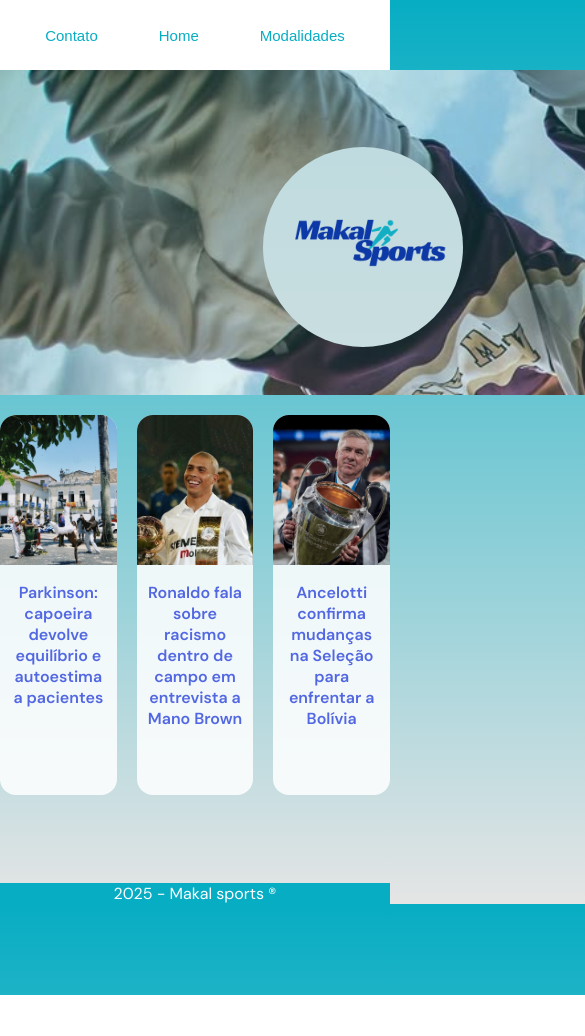
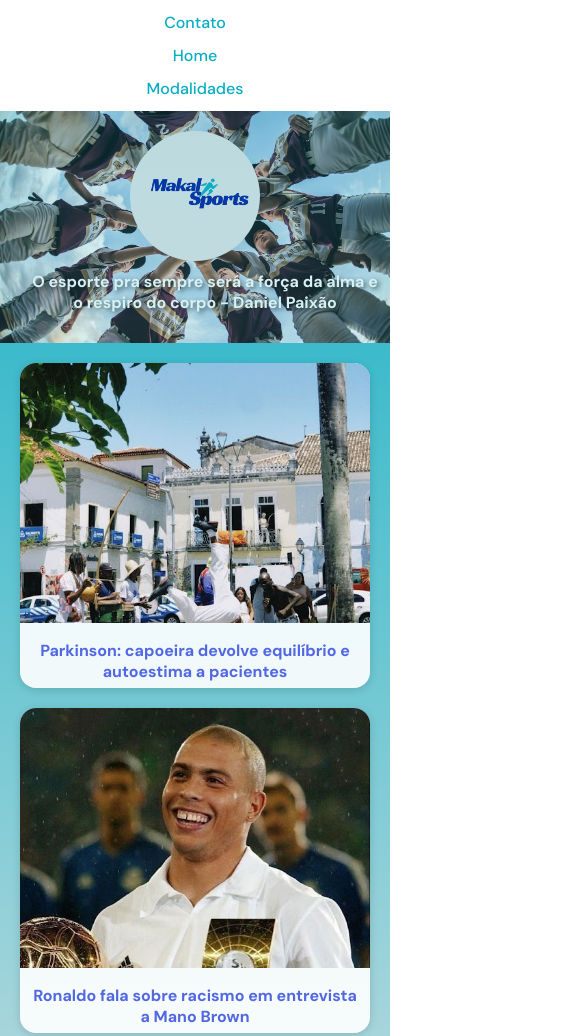
Before and after one commit to anakoso2009/grupo06, a plain HTML site: page makal sports/index.html in a window 390 px wide. Shown: the top 1036 px of the page, 585 px wide, since content can reach past the window. Before the commit the page ends 995 px from the top, so only its background shows below. Drawn offline with Linux system fonts and the light colour scheme.

Commit message:
responsividade das paginas principais

```diff
--- a/makal sports/assets/contato.css
+++ b/makal sports/assets/contato.css
@@ -9,7 +9,7 @@
 
 header {
   width: 100%;
-  height: 70px;
+  height: 100px;
   display: flex;
   justify-content: center;
   align-items: center;
@@ -17,7 +17,6 @@ header {
   position: fixed;
   top: 0;
   left: 0;
-  /* z-index: 9999; */
 
 
 
@@ -168,3 +167,57 @@ footer {
     color: #fbfcff;
     width: 100%;
 }
+
+@media screen and (max-width: 1024px) {
+  main {
+    width: 90%;
+    padding: 20px;
+  }
+
+  h1 {
+    font-size: 2rem;
+  }
+
+  h3, label {
+    font-size: 18px;
+  }
+
+  input, select {
+    font-size: 16px;
+    padding: 10px;
+  }
+
+  input[type="submit"], input[type="reset"] {
+    height: 50px;
+  }
+}
+
+@media screen and (max-width: 660px) {
+  main {
+    width: 95%;
+    padding: 15px;
+  }
+
+  h1 {
+    font-size: 1.6rem;
+  }
+
+  h3, label {
+    font-size: 16px;
+  }
+
+  input, select {
+    font-size: 14px;
+    padding: 8px;
+  }
+
+  input[type="submit"], input[type="reset"] {
+    height: 45px;
+  }
+
+  header nav ul {
+    flex-direction: column;
+    gap: 10px;
+    text-align: center;
+  }
+}
--- a/makal sports/assets/modalidades.css
+++ b/makal sports/assets/modalidades.css
@@ -1,9 +1,10 @@
-@import url('https://fonts.googleapis.com/css2?family=DM+Sans:ital,opsz,wght@0,9..40,100..1000;1,9..40,100..1000&display=swap');
+@import url('https://fonts.googleapis.com/css2?family=DM+Sans:wght@400;500;700&display=swap');
 
-*{
-padding: 0%;
-margin: 0%;
+* {
+  padding: 0;
+  margin: 0;
   font-family: "DM Sans", sans-serif;
+  box-sizing: border-box;
 }
 
 header {
@@ -13,120 +14,142 @@ header {
   justify-content: center;
   align-items: center;
   background-color: #ffffff;
+}
 
-  nav {
+header nav {
   width: 100%;
   display: flex;
   justify-content: center;
   align-items: center;
+}
 
-    ul {
+header nav ul {
   list-style: none;
   display: flex;
   gap: 25px;
-
 }
 
-    }
-
-    a {
+header nav ul li a {
   padding: 10px 18px;
   border-radius: 12px;
   color: #07ADC3;
   background-color: #ffffff;
   text-decoration: none;
   font-weight: 500;
-      font-family: "Poppins", sans-serif;
   font-size: 15px;
   transition: all 0.3s ease;
+}
 
-      &:hover {
+header nav ul li a:hover {
   transform: translateY(-5px) scale(1.05);
   box-shadow: 0 6px 14px rgba(0, 0, 0, 0.2);
   background-color: #07ADC3;
-        color: #ffffff
-      }
-    }
+  color: #ffffff;
 }
 
-.navegacao {
-    justify-content: center;
+.Titulo {
   text-align: center;
-    display: flex;
+  font-size: 45px;
+  letter-spacing: 5px;
+  padding: 0.5cm;
 }
 
-.menu {
-    display: flex;
-    justify-content: space-between;
-    align-items: center;
-
-
-}
-
-.fut {
-  background-image: url(../img/futebol.png);
+.fut,
+.volei,
+.basquete,
+.ballet,
+.atletismo {
   opacity: 0.8;
   display: flex;
-  justify-content: flex-start;
   align-items: center;
-  margin-top: 10px;
-  width: 1530px;
+  width: 100%;
   height: 390px;
   background-size: cover;
   background-position: center;
   position: relative;
 }
 
-.futebol-link {
+.fut {
+  background-image: url(../img/futebol.png);
+  justify-content: flex-start;
+}
+
+.volei {
+  background-image: url(../img/VOLEI.png);
+  justify-content: flex-end;
+}
+
+.basquete {
+  background-image: url(../img/basquete2.png);
+  justify-content: flex-start;
+  height: 450px;
+}
+
+.ballet {
+  background-image: url(../img/ballet.png);
+  justify-content: flex-end;
+}
+
+.atletismo {
+  background-image: url(../img/atletismo2.jpg);
+  justify-content: flex-start;
+  height: 450px;
+}
+
+.futebol-link,
+.volei-link,
+.basquete-link,
+.ballet-link,
+.atletismo-link {
   text-decoration: none;
 }
 
-.futebol-title {
+.futebol-title,
+.volei-title,
+.basquete-title,
+.ballet-title,
+.atletismo-title {
   display: block;
   font-size: 120px;
   font-weight: bold;
-  color: rgb(255, 255, 255);
-  text-shadow: 3px 3px 6px rgb(0, 15, 0);
-  margin-right: 40px;
-  padding-left: 3cm;
   letter-spacing: 3px;
   transition: 0.3s;
+}
 
+.futebol-title {
+  color: #fff;
+  text-shadow: 3px 3px 6px rgb(0, 15, 0);
+  padding-left: 3cm;
 }
+
+.volei-title {
+  color: rgb(255, 197, 49);
+  text-shadow: 3px 3px 6px rgb(1, 77, 184);
+  padding-right: 3cm;
+}
+
+.basquete-title {
+  color: #fff;
+  text-shadow: 3px 3px 6px rgb(255, 116, 3);
+  padding-left: 2cm;
+}
+
+.ballet-title {
+  color: rgb(255, 62, 133);
+  text-shadow: 3px 3px 6px rgb(105, 0, 83);
+  padding-right: 3cm;
+}
+
+.atletismo-title {
+  color: #fff;
+  text-shadow: 3px 3px 6px rgb(68, 31, 0);
+  padding-left: 2cm;
+}
+
 
 .futebol-link:hover .futebol-title {
   transform: translateY(-5px) scale(1.15);
   color: #cfffbf;
-}
-
-.volei {
-  background-image: url(../img/VOLEI.png);
-  opacity: 0.8;
-  display: flex;
-  justify-content: flex-end;
-  align-items: center;
-  width: 1530px;
-  height: 390px;
-  background-size: cover;
-  background-position: center;
-  position: relative;
-}
-
-.volei-link {
-  text-decoration: none;
-}
-
-.volei-title {
-  display: block;
-  font-size: 120px;
-  font-weight: bold;
-  color: rgb(255, 197, 49);
-  text-shadow: 3px 3px 6px rgb(1, 77, 184);
-  margin-right: 40px;
-  padding-right: 3cm;
-  letter-spacing: 3px;
-  transition: 0.3s;
-
 }
 
 .volei-link:hover .volei-title {
@@ -134,68 +157,14 @@ header {
   color: #ffffff;
 }
 
-.ballet {
-  background-image: url(../img/ballet.png);
-  opacity: 0.8;
-  display: flex;
-  justify-content: flex-end;
-  align-items: center;
-  width: 1530px;
-  height: 390px;
-  background-size: cover;
-  background-position: center;
-  position: relative;
-}
-
-.ballet-link {
-  text-decoration: none;
-}
-
-.ballet-title {
-  display: block;
-  font-size: 120px;
-  font-weight: bold;
-  color: rgb(255, 62, 133);
-  text-shadow: 3px 3px 6px rgb(105, 0, 83);
-  margin-right: 40px;
-  padding-right: 3cm;
-  letter-spacing: 3px;
-  transition: 0.3s;
-
+.basquete-link:hover .basquete-title {
+  transform: translateY(-5px) scale(1.05);
+  color: #ffc86f;
 }
 
 .ballet-link:hover .ballet-title {
   transform: translateY(-5px) scale(1.15);
   color: #ffb4c3;
-}
-.atletismo {
-  background-image: url(../img/atletismo2.jpg);
-  opacity: 0.8;
-  display: flex;
-  justify-content: flex-start;
-  align-items: center;
-  width: 1530px;
-  height: 450px;
-  background-size: cover;
-  background-position: center;
-  position: relative;
-}
-
-.atletismo-link {
-  text-decoration: none;
-}
-
-.atletismo-title {
-  display: block;
-  font-size: 120px;
-  font-weight: bold;
-  color: rgb(255, 255, 255);
-  text-shadow: 3px 3px 6px rgb(68, 31, 0);
-  margin-right: 40px;
-  padding-left: 2cm;
-  letter-spacing: 3px;
-  transition: 0.3s;
-
 }
 
 .atletismo-link:hover .atletismo-title {
@@ -203,54 +172,82 @@ header {
   color: #ffb70f;
 }
 
-.Titulo {
+
+footer {
   text-align: center;
-    font-size: 45px;
-    letter-spacing: 5px;
-    padding: 0.5cm;
+  background-color: #07ADC3;
+  color: #fbfcff;
+  padding: 15px;
+}
+
+@media (max-width: 768px) {
+  main {
+    flex-direction: column;
+    /* empilha no celular */
+    align-items: center;
+  }
+
+  main div {
+    width: 90%;
+    /* ocupa quase toda tela */
+    max-width: none;
+  }
+
+  .Titulo h1 {
+    font-size: 1.8rem;
+  }
+}
+
+@media screen and (min-width: 601px) and (max-width: 1023px) {
+  main {
+
+    background-color: rgb(255, 255, 255);
+  }
+
+  #left,
+  #right {
+    line-height: 70vh;
+    padding-top: 0;
+  }
 
 }
 
-
-.basquete {
-  background-image: url(../img/basquete2.png);
-  opacity: 0.8;
-  display: flex;
-  justify-content: flex-start;
+@media screen and (max-width: 660px) {
+  main {
+    flex-direction: column;
     align-items: center;
-  width: 1530px;
-  height: 450px;
-  background-size: cover;
-  background-position: center;
-  position: relative;
+    gap: 15px;
+    width: 100%;
+    padding: 10px;
   }
 
-.basquete-link {
-  text-decoration: none;
+  main div {
+    width: 90%;
+    height: auto;
+    display: flex;
+    justify-content: center;
+    align-items: center;
+    text-align: center;
+    padding: 20px;
   }
 
-.basquete-title {
-  display: block;
-  font-size: 120px;
-  font-weight: bold;
-  color: rgb(255, 255, 255);
-  text-shadow: 3px 3px 6px rgb(255, 116, 3);
-  margin-right: 40px;
-  padding-left: 2cm;
-  letter-spacing: 3px;
-  transition: 0.3s;
-
+  .futebol-title,
+  .volei-title,
+  .basquete-title,
+  .ballet-title,
+  .atletismo-title {
+    font-size: 5vw;
+    padding: 0;
+    text-align: center;
   }
 
-.basquete-link:hover .basquete-title {
-  transform: translateY(-5px) scale(1.05);
-  color: #ffc86f;
+  .fut,
+  .volei,
+  .basquete,
+  .ballet,
+  .atletismo {
+    height: 6CM;
+    justify-content: center;
+    background-position: center;
   }
-
-
-footer {
-    text-align: center;
-    justify-content: center;
-    background-color: #07ADC3;
-    color: #fbfcff;
 }
--- a/makal sports/assets/style.css
+++ b/makal sports/assets/style.css
@@ -1,165 +1,175 @@
-@import url('https://fonts.googleapis.com/css2?family=DM+Sans:ital,opsz,wght@0,9..40,100..1000;1,9..40,100..1000&display=swap');
-*{
-  margin: 0%;
-  padding: 0%;
+@import url('https://fonts.googleapis.com/css2?family=DM+Sans:wght@400;500;700&display=swap');
+
+* {
+  margin: 0;
+  padding: 0;
+  box-sizing: border-box;
 }
 
 body {
-
   font-family: 'DM Sans', sans-serif;
-    background: linear-gradient( #07ADC3, #E5E5E5);
+  background: linear-gradient(#07ADC3, #E5E5E5);
 }
 
 header {
   width: 100%;
-  height: 70px;
+  padding: 12px 20px;
+  background-color: #ffffff;
   display: flex;
   justify-content: center;
-  align-items: center;
-  background-color: #ffffff;
+}
 
-  nav {
-    width: 100%;
-    display: flex;
-    justify-content: center;
-    align-items: center;
-
-    ul {
+nav ul {
   list-style: none;
   display: flex;
-      gap: 25px;
-
+  gap: 20px;
 }
 
+nav li {
+  display: inline-block;
 }
 
-    a {
-      padding: 10px 18px;
+nav a {
+  padding: 10px 16px;
   border-radius: 12px;
   color: #07ADC3;
   background-color: #ffffff;
   text-decoration: none;
   font-weight: 500;
-      font-family: "Poppins", sans-serif;
-      font-size: 15px;
   transition: all 0.3s ease;
+}
 
-      &:hover {
+nav a:hover {
   transform: translateY(-5px) scale(1.05);
   box-shadow: 0 6px 14px rgba(0, 0, 0, 0.2);
   background-color: #07ADC3;
-        color: #ffffff
-      }
-    }
+  color: #ffffff;
 }
 
 .banner {
-   width: 1530px;
-  height: 7cm;
-  background: url('../img/banner.jpg');
-    background-size: cover;
-  padding: 30px;
+  width: 100%;
+  height: 280px;
+  background: url('../img/banner.jpg') center/cover no-repeat;
   display: flex;
+  align-items: center;
+  padding: 20px;
   opacity: 80%;
 }
-.header-content {
 
+.header-conteudo {
+  display: flex;
   align-items: center;
-  gap: 200px; /* espaço entre logo e texto */
-}
-.logo {
-float: left;
-width: 200px;
-height: 200px;
-border-radius: 50%;
-margin-left: 20px;
- margin-top: 30px;
-}
-.marca-texto h2 {
-font-family: "DM Sans", sans-serif;
-  color: #fff;
-  font-size: 1.8rem;
-float: right;
-  width: 65%; /* ocupa o resto da largura da foto inha*/
-  text-align: center;
-   text-shadow: 3px 3px 6px rgb(0, 15, 0);
-margin-top: 80px;}
-.marca-texto p {
-  color: #eee;
-  font-size: 1.1rem;
-  text-align: right;
+  justify-content: space-between;
+  width: 100%;
+  flex-wrap: wrap;
 }
 
-footer {
-    font-family: 'dm sans', sans-serif;
-    text-align: center;
-    background-color: #07ADC3;
-    color: #fbfcff;
+.logo {
+  width: 160px;
+  height: 160px;
+  border-radius: 50%;
+  margin: 10px;
 }
 
-/* Estilo base do card */
-.cards-lista {
-  display: flex;
-  font-family: "DM Sans", sans-serif;
-  justify-content: center;
-  gap: 20px;                   /* espaço entre cards */
-  margin-top: 20px;
-  margin-bottom: 44px;
-  transition: 1s;
-
-
+.marca-texto h2 {
+  color: #fff;
+  font-size: 1.5rem;
+  text-align: center;
+  text-shadow: 2px 2px 5px rgba(0, 0, 0, 0.7);
+  margin: 10px;
 }
 
-/* Estilo base do card */
-.card {
-  width: 280px;
-  border-radius: 16px;
-  background: rgba(255, 255, 255, 0.85);
-  padding-bottom: 60px; /* Espaço para o título que fica fora da imagem */
-  text-align: center;
-    box-shadow: #07ADC3;
-    margin-bottom: 44px;
-      transition: 1s;
-
+.cards-lista {
+  display: grid;
+  grid-template-columns: repeat(auto-fit, minmax(260px, 1fr));
+  gap: 20px;
+  padding: 20px;
 }
 
-/* Imagem ocupa todo o conteúdo do card (exceto espaço do título) */
+.card {
+  border-radius: 16px;
+  background: rgba(255, 255, 255, 0.9);
+  text-align: center;
+  box-shadow: 0 2px 8px rgba(0, 0, 0, 0.15);
+  transition: 0.3s;
+}
+
 .card img {
   width: 100%;
   border-radius: 16px 16px 0 0;
+  height: 260px;
   object-fit: cover;
-  height: 150px;
 }
 
-/* Título logo abaixo da imagem - visível sempre */
 .card-info h2 {
   margin: 12px 10px 6px;
   font-size: 1rem;
-  font-weight: 530;
+  font-weight: 600;
   color: #5267E2;
-
 }
 
-/* Subtítulo e notícia*/
-.card-info .card-desc,
-.card-info .card-news {
+.card-desc {
   opacity: 0;
   max-height: 0;
   margin: 0 10px;
   color: #555;
-  font-size: 0.95rem;
+  font-size: 0.9rem;
   text-align: left;
-transition: 1s;
+  transition: 0.5s;
 }
-
 
 .card:hover {
   background: #E5E5E5;
 }
 
-.card:hover .card-info .card-desc,
-.card:hover .card-info .card-news {
+.card:hover .card-desc {
   opacity: 1;
   max-height: 80px;
   margin-top: 6px;
 }
+
+footer {
+  font-family: 'DM Sans', sans-serif;
+  text-align: center;
+  padding: 12px;
+  background-color: #07ADC3;
+  color: #fbfcff;
+}
+
+/* Responsividade */
+@media (max-width: 1024px) {
+  .banner {
+    height: 220px;
+    text-align: center;
+  }
+  .logo {
+    width: 130px;
+    height: 130px;
+  }
+  .marca-texto h2 {
+    font-size: 1.2rem;
+  }
+}
+
+@media (max-width: 768px) {
+  nav ul {
+    flex-direction: column;
+    align-items: center;
+    gap: 12px;
+  }
+  .banner {
+    flex-direction: column;
+    height: auto;
+    padding: 20px;
+  }
+  .marca-texto h2 {
+    font-size: 1rem;
+    width: 100%;
+  }
+  .cards-lista {
+    grid-template-columns: 1fr;
+  }
+  .logo {
+    margin: auto;
+  }
+}
--- a/makal sports/index.html
+++ b/makal sports/index.html
@@ -3,76 +3,66 @@
 <head>
   <meta charset="UTF-8">
   <meta name="viewport" content="width=device-width, initial-scale=1.0">
-    <title>Document</title>
-        <link rel="stylesheet" href="/makal sports/assets/style.css">
+  <title>Makal Sports</title>
   <link rel="stylesheet" href="/assets/style.css">
 </head>
 <body>
-    <p></body>
-
-
   <header>
     <nav>
       <ul>
-                <a href="../makal sports/pages/contato.html"><li>Contato</li></a>
-                <a href="../makal sports/index.html"><li>Home</li></a>
-                <a href="../makal sports/pages/Modalidades.html"><li>Modalidades</li></a>
+        <li><a href="/pages/contato.html">Contato</a></li>
+        <li><a href="../makal sports/index.html">Home</a></li>
+        <li><a href="/pages/Modalidades.html">Modalidades</a></li>
       </ul>
     </nav>
   </header>
 
-
-
   <header class="banner">
     <div class="header-conteudo">
-    <img src="/makal sports/img/Logo sports.png" class="logo" alt="Logo Makal Sports">
+      <img src="/img/Logo sports.png" class="logo" alt="Logo Makal Sports">
       <div class="marca-texto">
         <h2>O esporte pra sempre será a força da alma e o respiro do corpo - Daniel Paixão</h2>
       </div>
     </div>
   </header>
 
-
-<section class="cards-lista" id="cards">
+  <section class="cards-lista">
+    <!-- Card 1 -->
     <div class="card">
-    <img src="/makal sports/img/noticia1.jpg" class="card-img" alt="esporte-1">
+      <img src="/img/noticia1.jpg" alt="esporte-1">
+      <div class="card-info">
         <a href="https://portalcapoeira.com/capoeira/saude-e-comportamento/parkinson-capoeira-devolve-equilibrio-e-autoestima-a-pacientes/" style="text-decoration: none;">
-    <div class="card-info">
           <h2>Parkinson: capoeira devolve equilíbrio e autoestima a pacientes</h2>
         </a>
-      <p class="card-desc">Projeto social no Rio de Janeiro mostra que a prática pode melhorar a qualidade de vida de pessoas com a doença e chama atenção da imprensa internacional.</p>
-
+        <p class="card-desc">Projeto social no Rio de Janeiro mostra que a prática pode melhorar a qualidade de vida de pessoas com a doença.</p>
       </div>
     </div>
 
     <!-- Card 2 -->
     <div class="card">
-    <img src="/makal sports/img/noticia 2.jpg" class="card-img" alt="esporte-2">
+      <img src="/img/noticia 2.jpg" alt="esporte-2">
       <div class="card-info">
-      <a href="https://www.mg.superesportes.com.br/app/noticias/futebol/cruzeiro/2023/07/05/noticia_cruzeiro,3999363/ronaldo-fala-sobre-racismo-em-papo-com-mano-brown-me-chamavam-de-macaco.shtml#google_vignette" style="text-decoration: none;">
-         <h2> Ronaldo fala sobre racismo dentro de campo em entrevista a Mano Brown</h2>
+        <a href="https://www.mg.superesportes.com.br/app/noticias/futebol/cruzeiro/2023/07/05/noticia_cruzeiro,3999363/ronaldo-fala-sobre-racismo-em-papo-com-mano-brown-me-chamavam-de-macaco.shtml" style="text-decoration: none;">
+          <h2>Ronaldo fala sobre racismo em entrevista a Mano Brown</h2>
         </a>
-      <p class="card-desc">Ex-jogador relembra episódios de preconceito, assume erros do passado e defende punições mais severas contra atitudes racistas.</p>
+        <p class="card-desc">Ex-jogador relembra episódios de preconceito e defende punições mais severas contra atitudes racistas.</p>
       </div>
     </div>
 
     <!-- Card 3 -->
     <div class="card">
-    <img src="/makal sports/img/noticia 3.jpg" class="card-img" alt="esporte-3">
+      <img src="/img/noticia 3.jpg" alt="esporte-3">
       <div class="card-info">
         <a href="https://www.lance.com.br/selecao-brasileira/ancelotti-confirma-mudancas-no-brasil-para-enfrentar-a-bolivia-estrategia.html" style="text-decoration: none;">
           <h2>Ancelotti confirma mudanças na Seleção para enfrentar a Bolívia</h2>
-      <p class="card-desc">Treinador fala sobre influência da altitude, promete alterações na escalação e destaca importância da combinação entre talento e atitude.</p>
-
+        </a>
+        <p class="card-desc">Treinador fala sobre influência da altitude e destaca a combinação entre talento e atitude.</p>
+      </div>
     </div>
   </section>
-
 
   <footer>
     2025 - Makal sports ®
   </footer>
-
-
-
 </body>
 </html>
```
Also changed, not shown: makal sports/pages/Modalidades.html (+14 -10 lines). Lines whose indentation alone changed are shown as unchanged.
